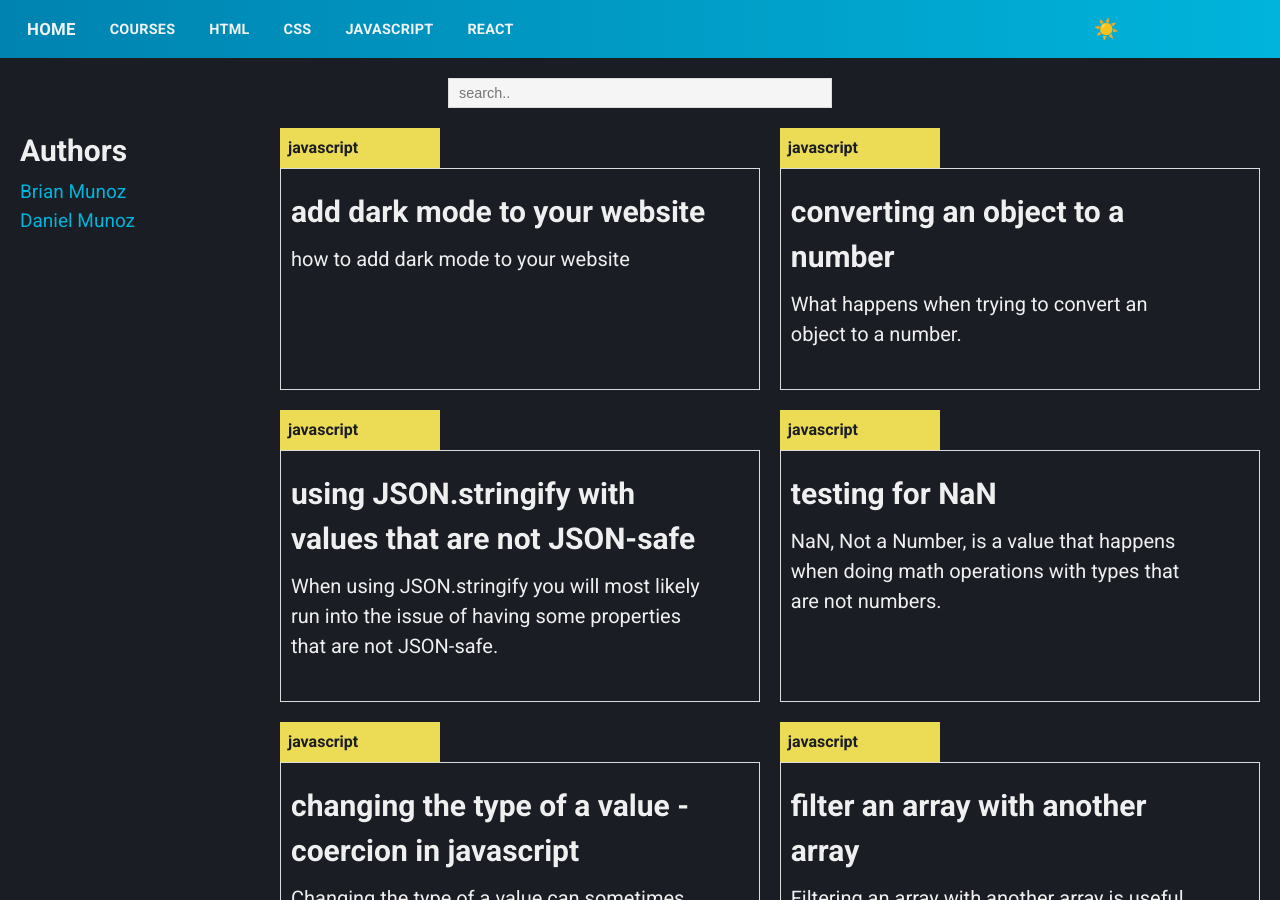
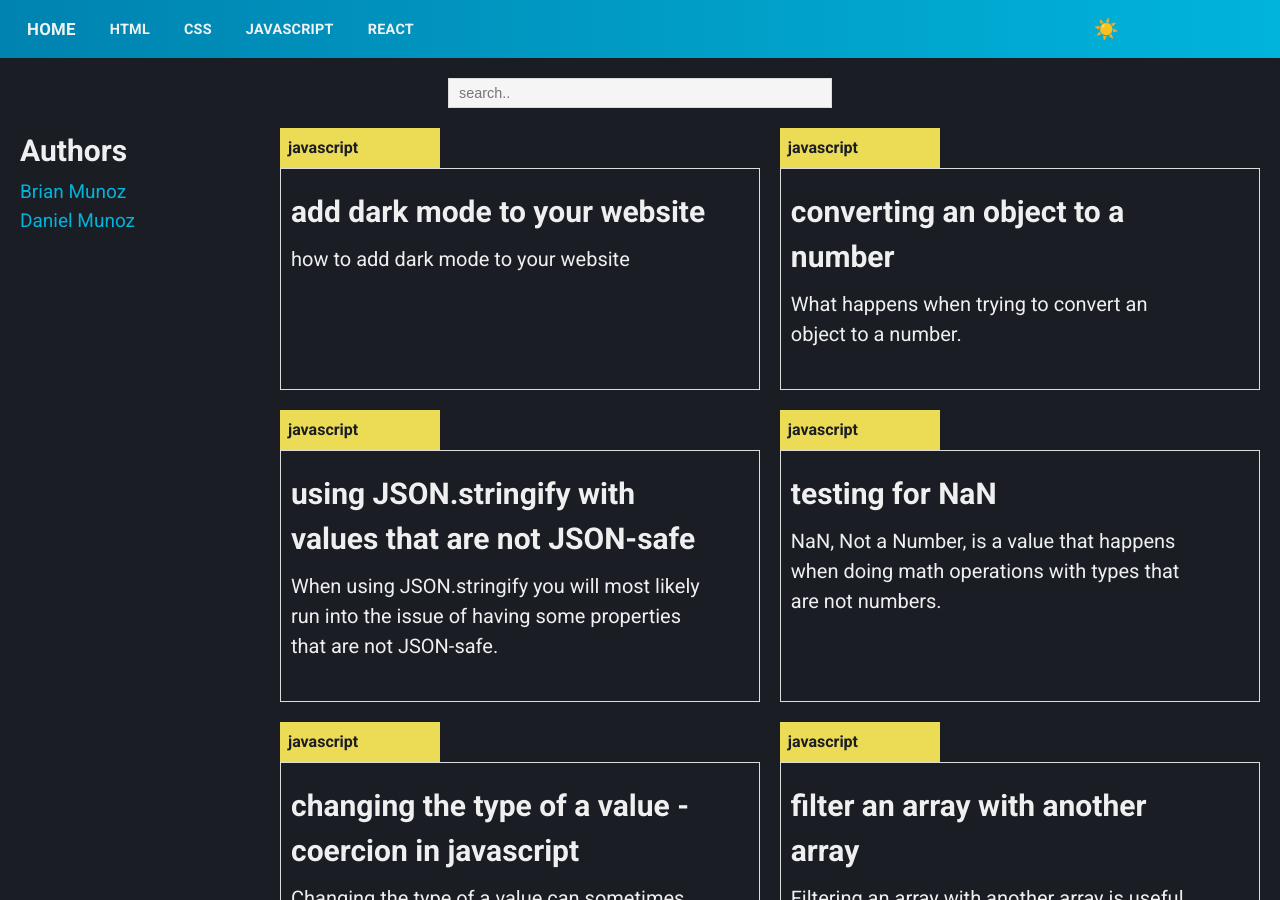
Before and after one commit to codinglead/codinglead.github.io, a Jekyll site: the page built from index.html, in a window 1280 px wide and 900 px high. Built offline with Jekyll 4.4.1, drawn with Linux system fonts in a browser that asks for light colours; comment, search, counter and statistics services are not loaded.

Commit message:
remove courses

```diff
--- a/_includes/nav.html
+++ b/_includes/nav.html
@@ -2,7 +2,6 @@
 <nav class="nav">
   <h3 class="nav__home"><a href="{{ site.baseurl }}/">Home</a></h3>
   <ul class="nav__list">
-    <li> <a href="{{ site.baseurl }}/courses">Courses</a> </li>
     <li> <a href="{{ site.baseurl }}/html">HTML</a> </li>
     <li> <a href="{{ site.baseurl }}/css">CSS</a> </li>
     <li> <a href="{{ site.baseurl }}/javascript">JavaScript</a> </li>
@@ -17,7 +16,6 @@
 
   <div class="responsive-nav">
     <ul>
-      <li> <a href="{{ site.baseurl }}/courses">Courses</a> </li>
       <li> <a href="{{ site.baseurl }}/html">HTML</a> </li>
       <li> <a href="{{ site.baseurl }}/css">CSS</a> </li>
       <li> <a href="{{ site.baseurl }}/javascript">JavaScript</a> </li>
```
